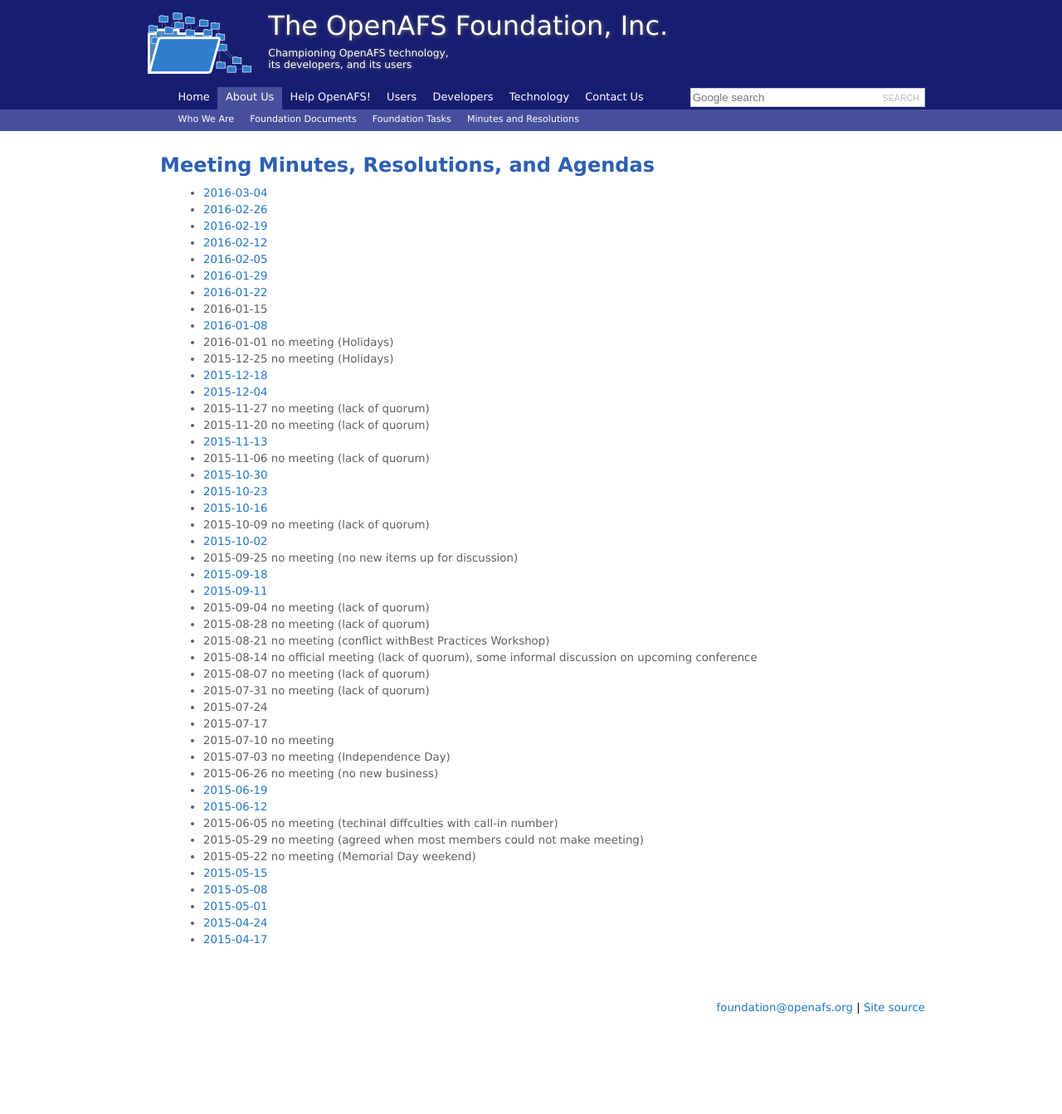
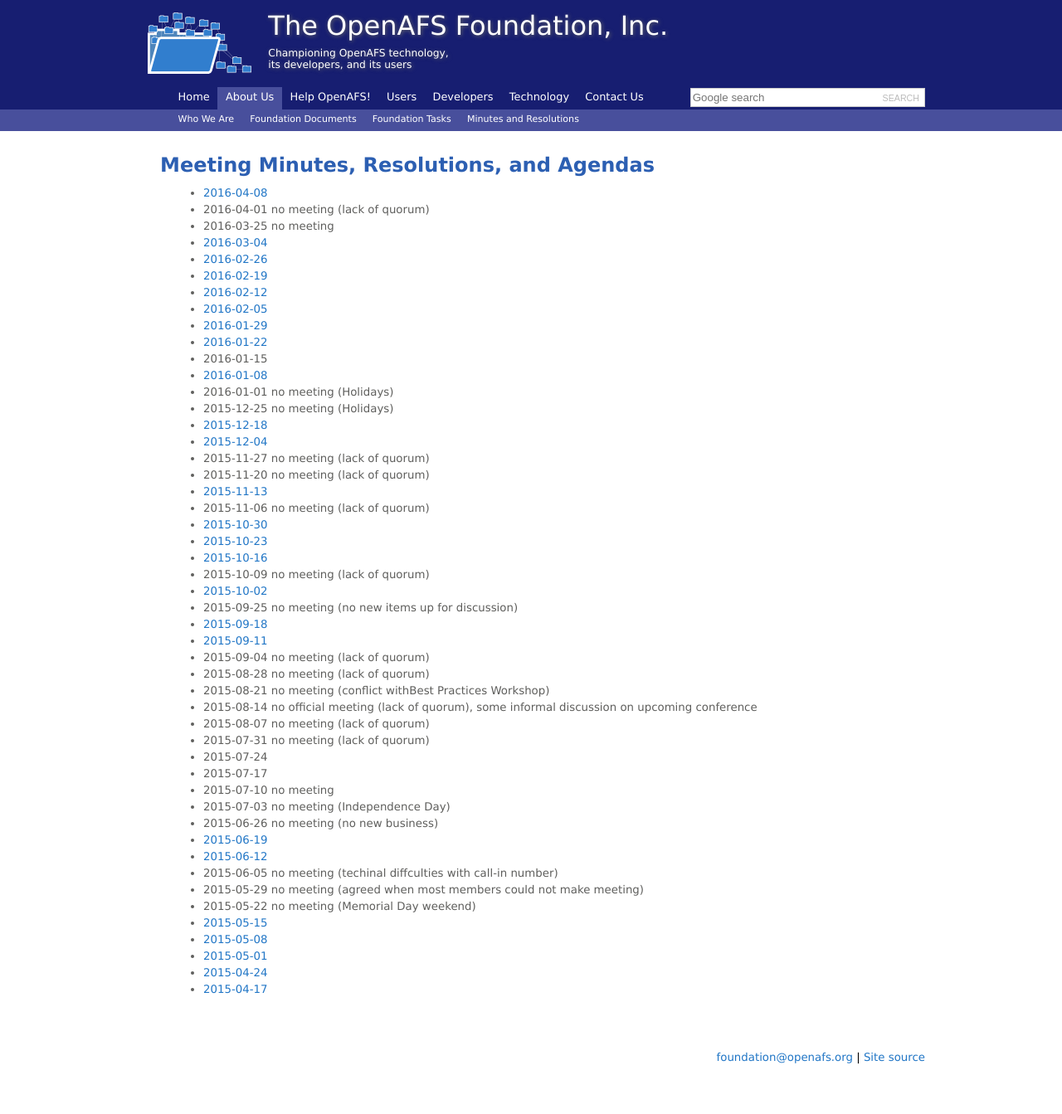
Before and after one commit to openafsfoundation/openafsfoundation.org, a Jekyll site: the page built from about/minutes/index.md, in a window 1280 px wide. Shown: the whole page at 83% size. Built offline with Jekyll 4.4.1, drawn with Linux system fonts in a browser that asks for light colours; before the commit the page ends 1283 px from its top, so only the background shows below that.

Commit message:
catching up with minutes in April

```diff
--- a/about/minutes/index.md
+++ b/about/minutes/index.md
@@ -5,6 +5,9 @@
 
 ## Meeting Minutes, Resolutions, and Agendas ##
 
+* [2016-04-08]({{site.github.url}}/about/minutes/2016-04-08/)
+* 2016-04-01 no meeting (lack of quorum)
+* 2016-03-25 no meeting
 * [2016-03-04]({{site.github.url}}/about/minutes/2016-03-04/)
 * [2016-02-26]({{site.github.url}}/about/minutes/2016-02-26/)
 * [2016-02-19]({{site.github.url}}/about/minutes/2016-02-19/)
```
